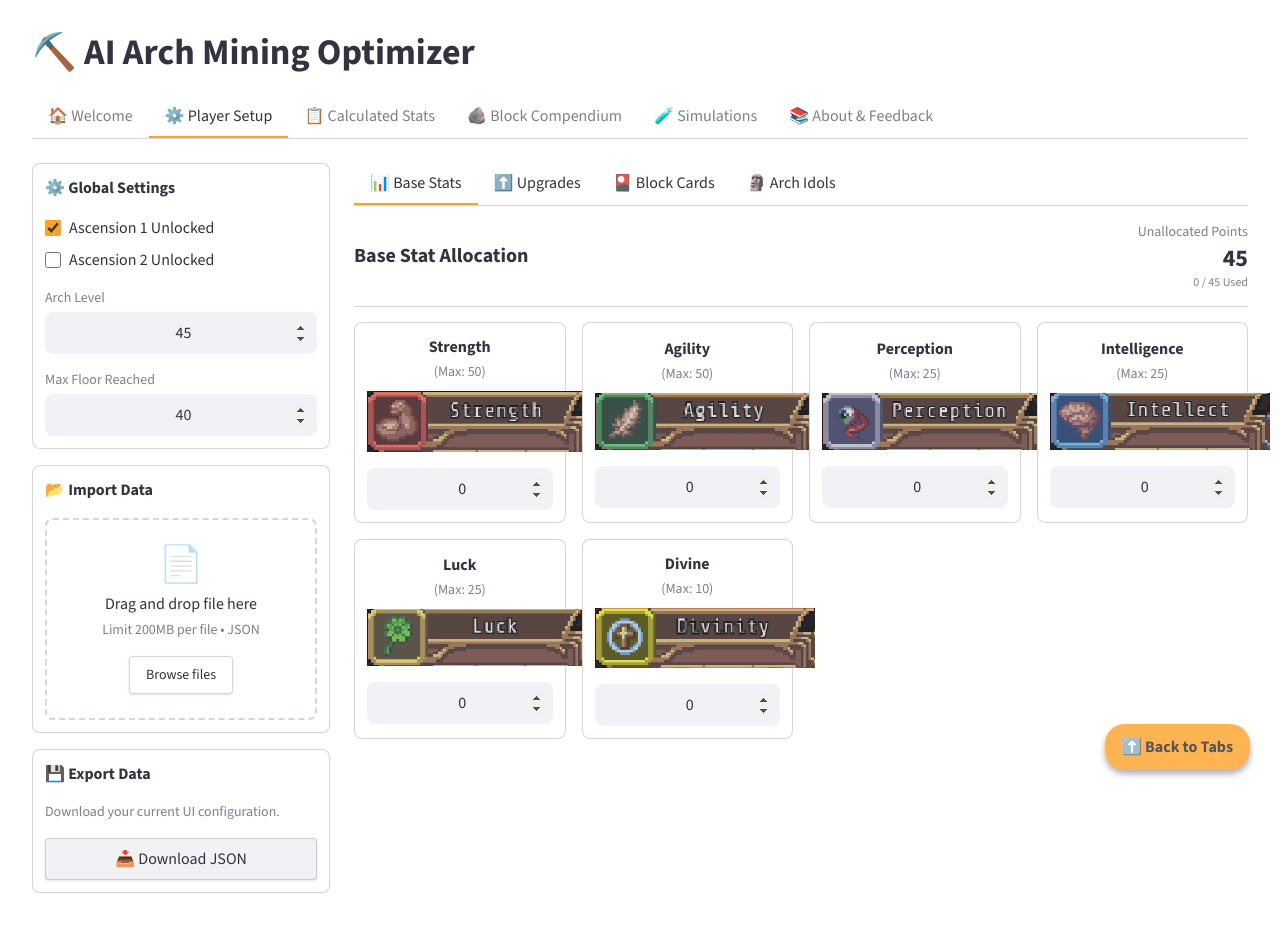
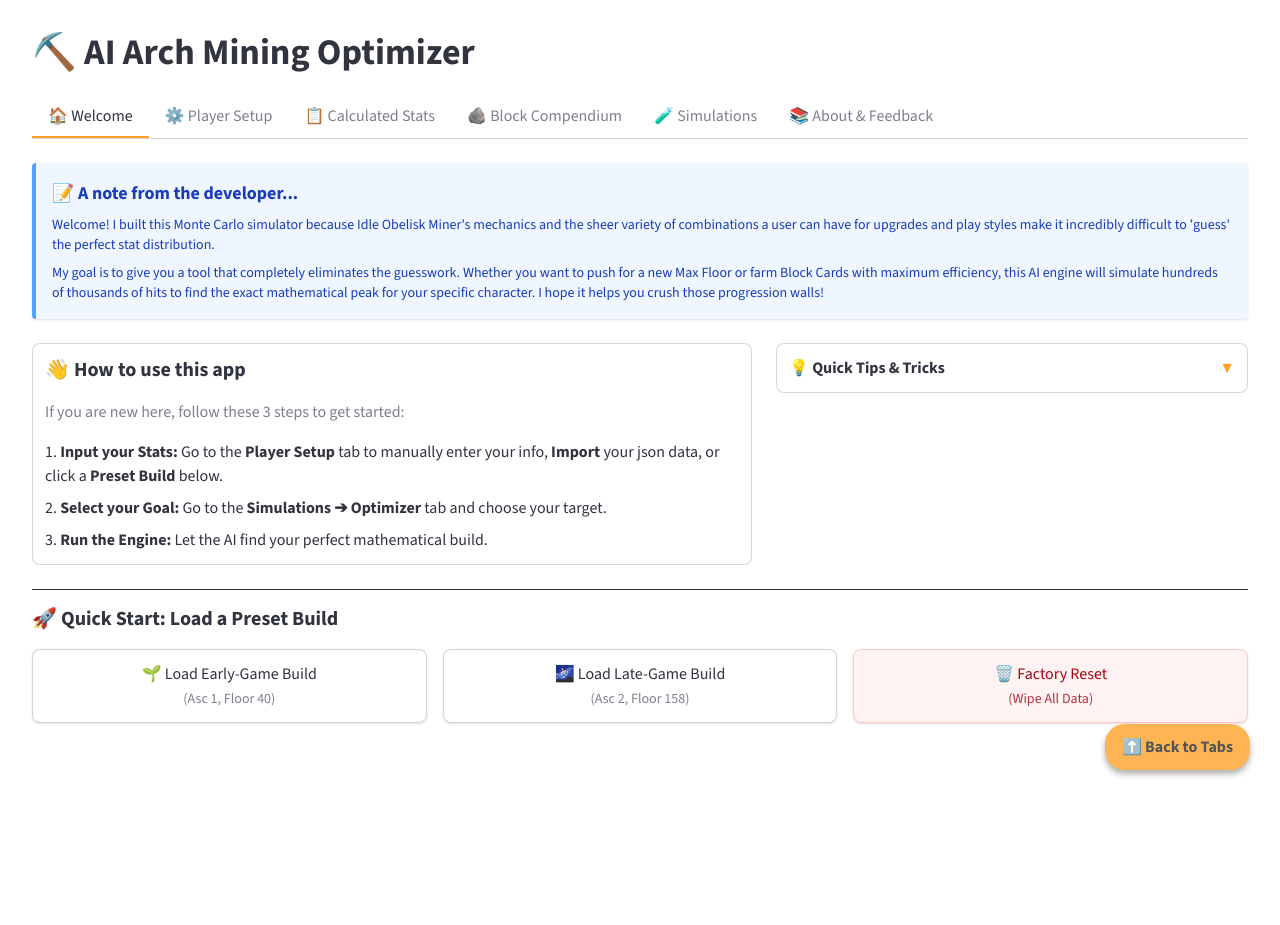
Before and after one commit to lobogrande/IoM-Arch-Optimizer-Web, a React (Vite) app: page / in a window 1280 px wide. After the commit the page ends 800 px from the top, so only its background shows below. Built offline with nearby package versions, Linux system fonts and the light colour scheme; what ag-grid-community, react-plotly.js would draw is missing.

Commit message:
fix(app): changed default landing tab from setup to welcome

```diff
--- a/src/App.jsx
+++ b/src/App.jsx
@@ -17,7 +17,7 @@ const TABS =[
 ];
 
 function App() {
-  const[activeTab, setActiveTab] = useState('setup');
+  const[activeTab, setActiveTab] = useState('welcome');
   const store = useStore();
   const calcWorkerRef = useRef(null);
 
```
